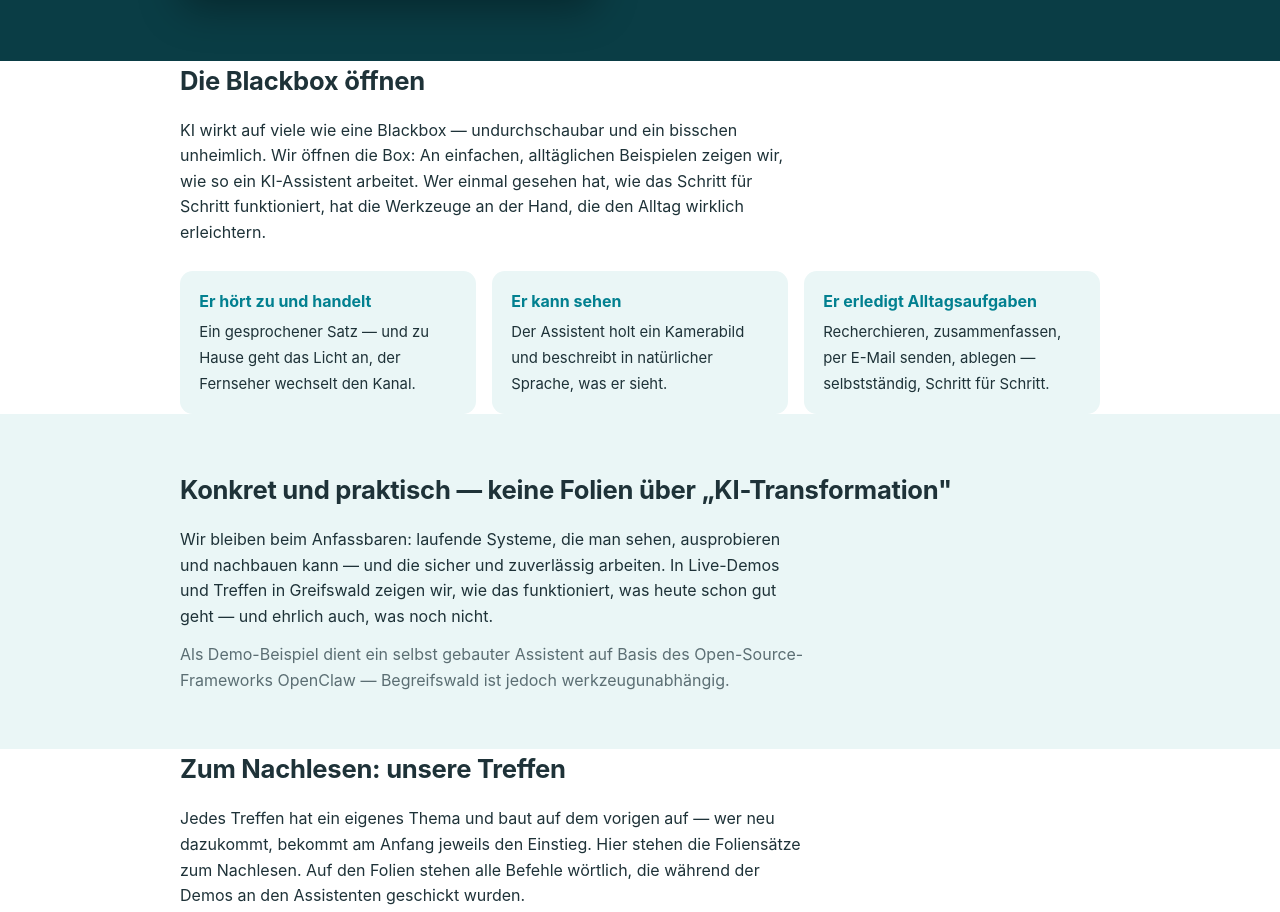
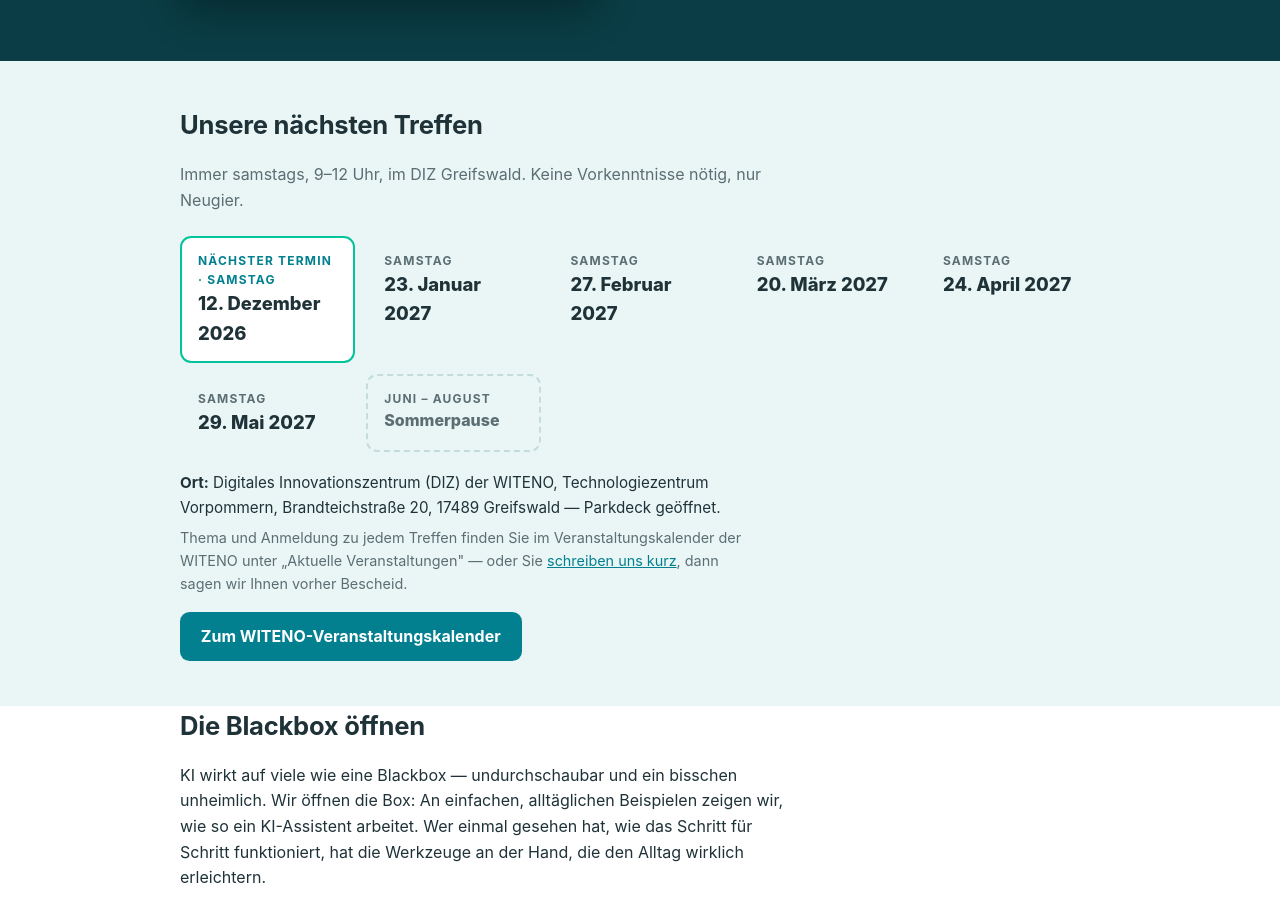
Before and after one commit to joergboese/begreifswald, a plain HTML site: page index.html in a window 1280 px wide. Shown: the part 794-1706 px from the top of the page. Drawn offline with Linux system fonts and the light colour scheme.

Commit message:
Add files via upload
Upload mit 2027-Terminen

```diff
--- a/index.html
+++ b/index.html
@@ -77,6 +77,22 @@ a.pdf:hover{background:#03958F}
 a.pdf svg{width:1.15rem;height:1.15rem;flex-shrink:0}
 .material .meta{display:block;margin-top:.7rem;font-size:.85rem;color:var(--gray)}
 
+/* Termine */
+.termine{padding:2.8rem 0}
+.termine .intro{color:var(--gray)}
+.tliste{list-style:none;display:grid;grid-template-columns:repeat(auto-fill,minmax(150px,1fr));gap:.7rem;margin-top:1.4rem}
+.tliste li{background:var(--tint);border-radius:.7rem;padding:.8rem 1rem;border:2px solid transparent}
+.tliste .tag{display:block;font-size:.75rem;letter-spacing:.1em;text-transform:uppercase;color:var(--gray);font-weight:700}
+.tliste .dat{display:block;font-size:1.15rem;font-weight:800;color:var(--ink)}
+.tliste li.naechster{border-color:var(--mint);background:#fff}
+.tliste li.naechster .tag{color:var(--petrol)}
+.tliste li.vorbei{opacity:.45}
+.tliste li.pause{background:none;border:2px dashed #C5DCDC}
+.tliste li.pause .dat{color:var(--gray);font-size:1rem}
+.termine .ortzeit{margin-top:1.2rem;font-size:.95rem}
+.termine a.witeno{display:inline-block;margin-top:1rem;background:var(--petrol);color:#fff;text-decoration:none;font-weight:700;padding:.75rem 1.3rem;border-radius:.6rem}
+.termine a.witeno:hover{background:#03958F}
+
 /* Fuss */
 footer{background:var(--deep);color:#9FD9D4;padding:2.5rem 0;font-size:.9rem}
 footer a{color:#C9E4E1}
@@ -112,6 +128,25 @@ footer .platzhalter{color:var(--mint)}
     </div>
   </div>
 </div>
+
+<section class="band termine" id="termine">
+  <div class="wrap">
+    <h2>Unsere nächsten Treffen</h2>
+    <p class="intro">Immer samstags, 9–12 Uhr, im DIZ Greifswald. Keine Vorkenntnisse nötig, nur Neugier.</p>
+    <ul class="tliste">
+      <li data-datum="2026-12-12"><span class="tag">Samstag</span><span class="dat">12. Dezember 2026</span></li>
+      <li data-datum="2027-01-23"><span class="tag">Samstag</span><span class="dat">23. Januar 2027</span></li>
+      <li data-datum="2027-02-27"><span class="tag">Samstag</span><span class="dat">27. Februar 2027</span></li>
+      <li data-datum="2027-03-20"><span class="tag">Samstag</span><span class="dat">20. März 2027</span></li>
+      <li data-datum="2027-04-24"><span class="tag">Samstag</span><span class="dat">24. April 2027</span></li>
+      <li data-datum="2027-05-29"><span class="tag">Samstag</span><span class="dat">29. Mai 2027</span></li>
+      <li class="pause"><span class="tag">Juni – August</span><span class="dat">Sommerpause</span></li>
+    </ul>
+    <p class="ortzeit"><strong>Ort:</strong> Digitales Innovationszentrum (DIZ) der WITENO, Technologiezentrum Vorpommern, Brandteichstraße 20, 17489 Greifswald — Parkdeck geöffnet.</p>
+    <p class="muted" style="margin-top:.4rem;font-size:.9rem">Thema und Anmeldung zu jedem Treffen finden Sie im Veranstaltungskalender der WITENO unter „Aktuelle Veranstaltungen" — oder Sie <a href="mailto:openclaw.demo@icloud.com?subject=Begreifswald%20—%20Interesse">schreiben uns kurz</a>, dann sagen wir Ihnen vorher Bescheid.</p>
+    <a class="witeno" href="https://www.witeno.de/wilkommen/aktuell/#Aktuell_Events" rel="noopener">Zum WITENO-Veranstaltungskalender</a>
+  </div>
+</section>
 
 <section class="wrap" id="idee">
   <h2>Die Blackbox öffnen</h2>
@@ -196,9 +231,7 @@ footer .platzhalter{color:var(--mint)}
   <p>Wir bauen gerade eine Gruppe von Interessierten in Greifswald und Umgebung auf — zum Austauschen, Zuschauen und Selbermachen. Keine Vorkenntnisse nötig, nur Neugier.</p>
   <p style="margin-top:.8rem"><strong>Begreifswald ist ein ehrenamtliches, nicht-kommerzielles Projekt.</strong> Wir verkaufen nichts — es geht ums Verstehen, Ausprobieren und Weitergeben.</p>
   <a class="mail" href="mailto:openclaw.demo@icloud.com?subject=Begreifswald%20—%20Interesse">Schreiben Sie uns</a>
-  <p class="muted" style="margin-top:.8rem;font-size:.9rem"><strong>Nächster Termin: Samstag, 12. Dezember 2026, 9–12 Uhr.</strong><br>
-  Am einfachsten schreiben Sie uns kurz — dann sagen wir Ihnen vorher Bescheid. Die Termine stehen auch im <a href="https://www.witeno.de/wilkommen/aktuell/#Aktuell_Events" rel="noopener">Veranstaltungskalender der WITENO</a>, dort unter „Aktuelle Veranstaltungen".</p>
-<br>
+  <p class="muted" style="margin-top:.8rem;font-size:.9rem">Alle Termine finden Sie <a href="#termine">oben auf dieser Seite</a>.</p>
 </section>
 
 <footer>
@@ -226,6 +259,16 @@ function lichtAn(){
   var k=document.getElementById('knopf');
   k.disabled=true; k.textContent='Licht ist an ✓';
 }
+/* Termine: vergangene ausgrauen, nächsten hervorheben */
+(function(){
+  var heute=new Date(); heute.setHours(0,0,0,0);
+  var erster=true;
+  document.querySelectorAll('.tliste li[data-datum]').forEach(function(li){
+    var d=new Date(li.getAttribute('data-datum')+'T12:00:00');
+    if(d<heute){ li.classList.add('vorbei'); }
+    else if(erster){ li.classList.add('naechster'); li.querySelector('.tag').textContent='Nächster Termin · Samstag'; erster=false; }
+  });
+})();
 </script>
 
 </body>
```
